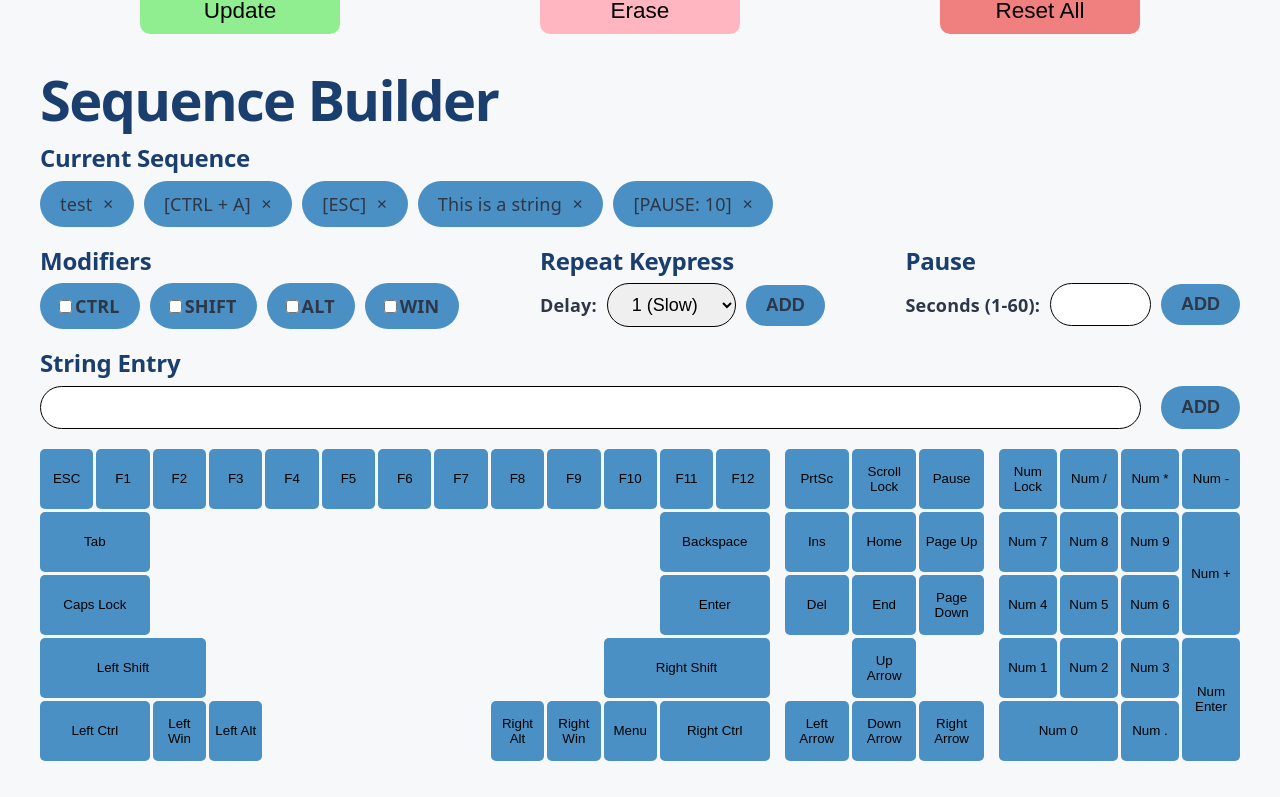
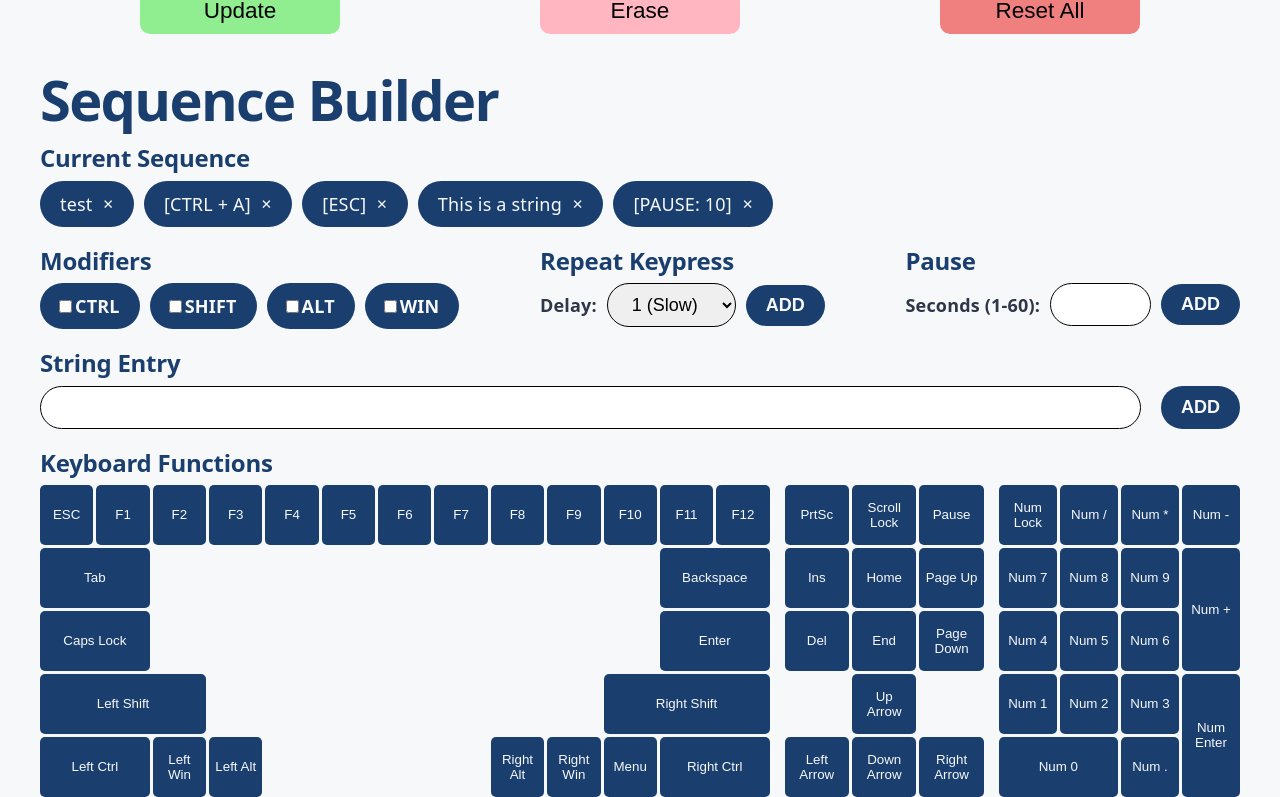
Before and after one commit to reecejpetty/krs-configurator, a React (Vite) app: page / in a window 1280 px wide. Shown: the part 725-1522 px from the top of the page. Before the commit the page ends 1486 px from the top, so only its background shows below. Built offline with nearby package versions, Linux system fonts and the light colour scheme.

Commit message:
Add keyboard functions

```diff
--- a/src/components/SequenceBuilder/SequenceBuilder.jsx
+++ b/src/components/SequenceBuilder/SequenceBuilder.jsx
@@ -114,6 +114,8 @@ function StringEntry() {
 
 function KeyboardFunctions() {
   return (
+    <div>
+      <h2>Keyboard Functions</h2>
       <div className={styles.keyboardFunctions}>
         <div className={styles.leftKeyboard}>
           <button value="[ESC]">ESC</button>
@@ -184,6 +186,7 @@ function KeyboardFunctions() {
           <button value="[NUM_.]">Num .</button>
         </div>
       </div>
+    </div>
   )
 }
 
--- a/src/components/SequenceBuilder/SequenceBuilder.module.css
+++ b/src/components/SequenceBuilder/SequenceBuilder.module.css
@@ -21,8 +21,8 @@
     gap: 10px;
     padding: 10px 20px;
     border-radius: 40px;
-    color: var(--charcoal);
-    background-color: var(--steel-blue);
+    color: var(--off-white);
+    background-color: var(--navy);
     cursor: pointer;
 }
 
@@ -57,7 +57,8 @@
 .modifierCheckboxes label {
     padding: 10px 20px 10px 15px;
     border-radius: 40px;
-    background-color: var(--steel-blue);
+    color: var(--off-white);
+    background-color: var(--navy);
     font-weight: bold;
     cursor: pointer;
     -webkit-user-select: none;
@@ -87,7 +88,8 @@
 .keyboardFunctions button {
     border: none;
     border-radius: 5px;
-    background-color: var(--steel-blue);
+    color: var(--off-white);
+    background-color: var(--navy);
     text-align: center;
 }
 
@@ -122,8 +124,8 @@
     padding: 10px 20px;
     border: none;
     border-radius: 40px;
-    color: var(--charcoal);
-    background-color: var(--steel-blue);
+    color: var(--off-white);
+    background-color: var(--navy);
     font-size: 1rem;
     font-weight: bold;
 }
```
Lines whose indentation alone changed are shown as unchanged.
